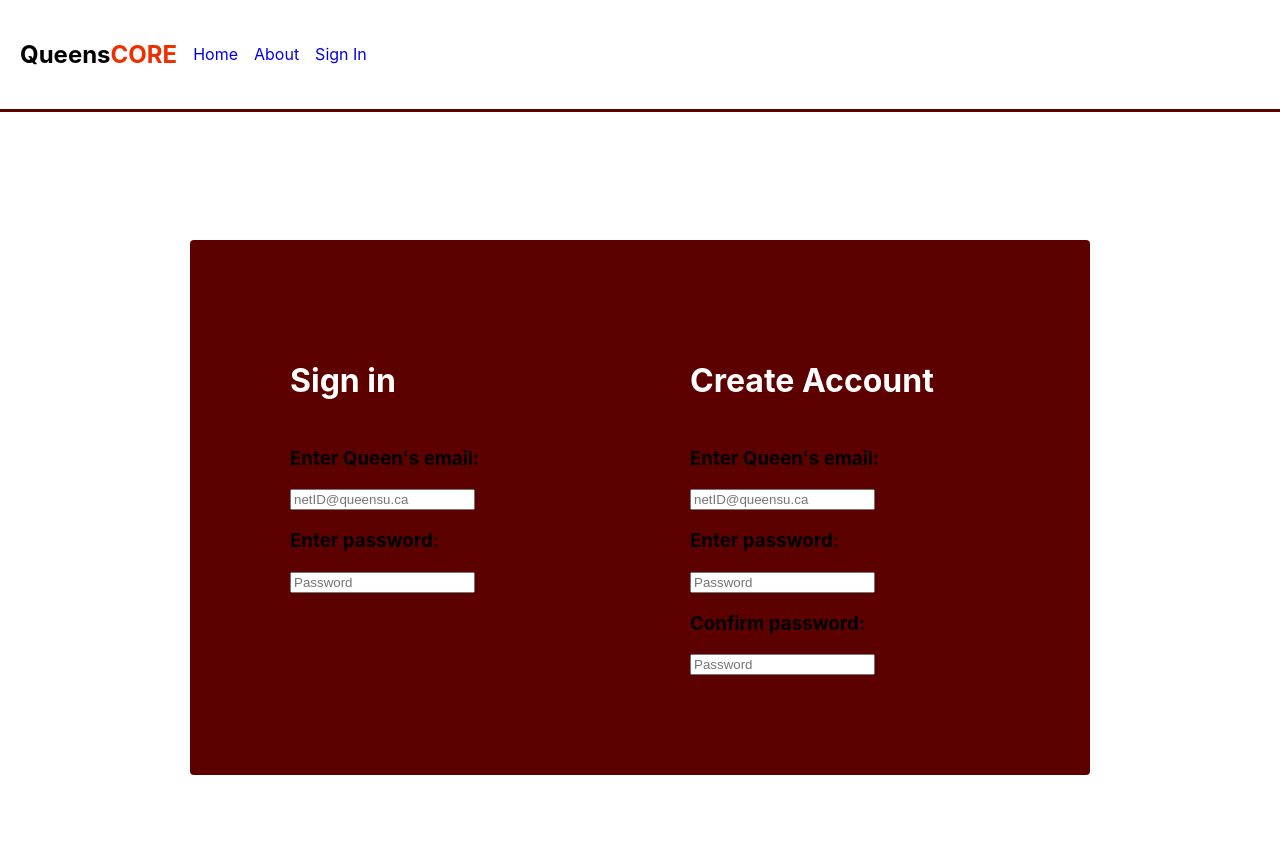
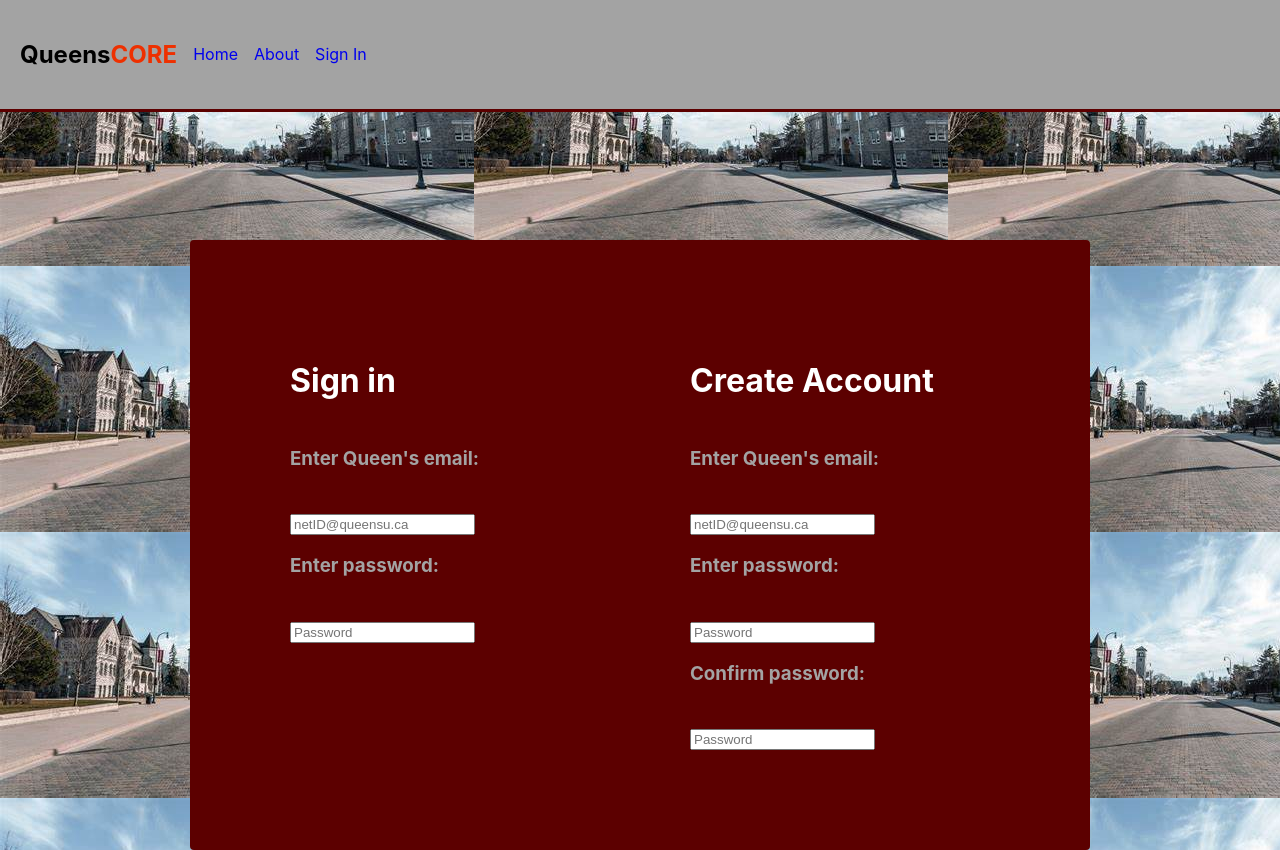
Before and after one commit to conboy/QueensCORE, a React (Create React App) app in the folder frontend/: page / in a window 1280 px wide. Before the commit the page ends 800 px from the top, so only its background shows below. Built offline with nearby package versions, Linux system fonts and the light colour scheme.

Commit message:
Added backgrounds

```diff
--- a/frontend/src/index.css
+++ b/frontend/src/index.css
@@ -5,9 +5,12 @@ body {
     sans-serif;
   -webkit-font-smoothing: antialiased;
   -moz-osx-font-smoothing: grayscale;
+  background-color: bisque;
+  background-image: url("SourceFiles/background.jpg");
 }
 /* STYLING FOR THE NAVBAR */
 .navbar{
+  background-color: #a3a3a3;
   padding: 20px;
   align-items: center;
   display: flex;
@@ -49,6 +52,12 @@ code {
   padding-bottom: 25px;
   color: #ffffff;
 }
+.signin  h3{
+
+  padding-right: 0%;
+  padding-bottom: 25px;
+  color: #a3a3a3;
+}
 .signin .form h1{
 
   padding-right: 0%;
```
Also changed, not shown: frontend/src/SourceFiles/background.jpg (added).
